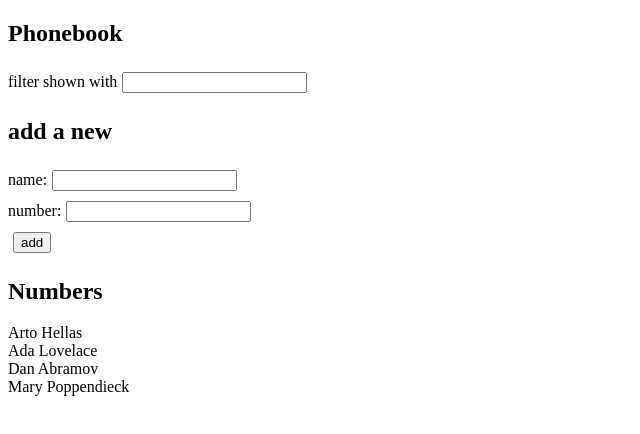
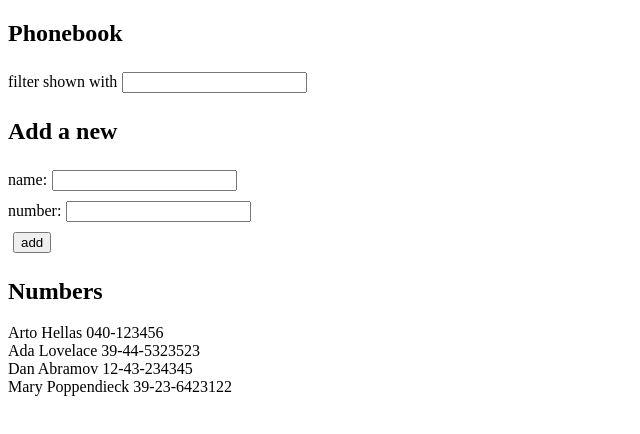
Before and after one commit to diegofdg/fullstackopen, a React (Create React App) app in the folder part_02/phonebook/: page / in a window 1280 px wide. Shown: the top 434 px of the page, without its empty margins (0-640 px from the left). Built offline with nearby package versions, Linux system fonts and the light colour scheme.

Commit message:
ejercicio 2.10-paso 5

```diff
--- a/part_02/phonebook/src/App.js
+++ b/part_02/phonebook/src/App.js
@@ -1,4 +1,7 @@
 import React, { useState } from 'react';
+import Content from './components/Content';
+import Filter from './components/Filter';
+import Person from './components/Person';
 
 const App = () => {
     const [ persons, setPersons ] = useState(
@@ -26,6 +29,7 @@ const App = () => {
     const [ newName, setNewName ] = useState('');
     const [ newNumber, setNewNumber ] = useState('');
     const [ newFilter, setNewFilter ] = useState('');
+    const [ filter, setFilter] = useState(false);
 
     const addPerson = (e) => {
         e.preventDefault();
@@ -48,11 +52,16 @@ const App = () => {
     }
 
     const handleChangeFilter = (e) => {
-        console.log(filteredPersons);
         setNewFilter(e.target.value);
-        const regex = new RegExp( newFilter, 'i' );
-        const filter = () => persons.filter(person => person.name.match(regex));
-        setFilteredPersons(filter);
+        if(newFilter.trim().length === 0){
+            setFilteredPersons(persons);
+            setFilter(false);
+        } else {
+            const regex = new RegExp( newFilter, 'i' );
+            const filter = () => persons.filter(person => person.name.match(regex));
+            setFilteredPersons(filter);
+            setFilter(true);
+        }
     }
 
     const handleChangeName = (e) => {
@@ -63,67 +72,36 @@ const App = () => {
         setNewNumber(e.target.value);
     }
 
+    const componente = (filter)
+        ?
+            <Content
+                persons={filteredPersons}
+            />
+        :
+            <Content
+                persons={persons}
+            />
+
     return (
         <div>
             <h2>Phonebook</h2>
-            <div>
-                filter shown with
-                <input
-                    value={newFilter}
-                    onChange={handleChangeFilter}
-                />
-            </div>
-            <form
-                onSubmit={addPerson}
-            >
-                <h2>add a new</h2>
-                <div>
-                    name:
-                    <input
-                        value={newName}
-                        onChange={handleChangeName}
-                    />
-                </div>
-                <div>
-                    number:
-                        <input
-                            value={newNumber}
-                            onChange={handleChangeNumber}
-                        />
-                </div>
-                <div>
-                    <button
-                        type="submit"
-                    >
-                        add
-                    </button>
-                </div>
-            </form>
+            <Filter
+                newFilter={newFilter}
+                handleChangeFilter={handleChangeFilter}
+            />
+
+            <h2>Add a new</h2>
+            <Person
+                addPerson={addPerson}
+                newName={newName}
+                newNumber={newNumber}
+                handleChangeName={handleChangeName}
+                handleChangeNumber={handleChangeNumber}
+            />
+
             <h2>Numbers</h2>
-            <div>
-                {filteredPersons.length > 0
-                    ?
-                        <div>
-                            {filteredPersons.map(person => (
-                                <p
-                                    key={person.name}
-                                >
-                                    {person.name} {person.number}
-                                </p>
-                            ))}
-                        </div>
-                    :
-                        <div>
-                            {persons.map(person => (
-                                <p
-                                    key={person.name}
-                                >
-                                    {person.name}
-                                </p>
-                            ))}
-                        </div>
-                    }
-            </div>
+            {componente}
+
         </div>
     );
 }
--- /dev/null
+++ b/part_02/phonebook/src/components/Content.js
@@ -0,0 +1,17 @@
+import React from 'react';
+
+const Content = ({ persons }) => {
+    return (
+        <div>
+            {persons.map(person => (
+                <p
+                    key={person.name}
+                >
+                    {person.name} {person.number}
+                </p>
+            ))}
+        </div>
+    );
+}
+
+export default Content;
--- /dev/null
+++ b/part_02/phonebook/src/components/Filter.js
@@ -0,0 +1,15 @@
+import React from 'react';
+
+const Filter = ({ newFilter, handleChangeFilter }) => {
+    return (
+        <div>
+            filter shown with
+            <input
+                value={newFilter}
+                onChange={handleChangeFilter}
+            />
+        </div>
+    );
+}
+
+export default Filter;
--- /dev/null
+++ b/part_02/phonebook/src/components/Person.js
@@ -0,0 +1,32 @@
+import React from 'react';
+
+const Person = ({ addPerson, newName, newNumber, handleChangeName, handleChangeNumber }) => {
+    return (
+        <form
+            onSubmit={addPerson}
+        >
+            <div>
+                name:
+                <input
+                    value={newName}
+                    onChange={handleChangeName}
+                />
+            </div>
+            <div>
+                number:
+                    <input
+                        value={newNumber}
+                        onChange={handleChangeNumber}
+                    />
+            </div>
+            <div>
+                <button
+                    type="submit"
+                >add
+                </button>
+            </div>
+        </form>
+    );
+}
+
+export default Person;
```
